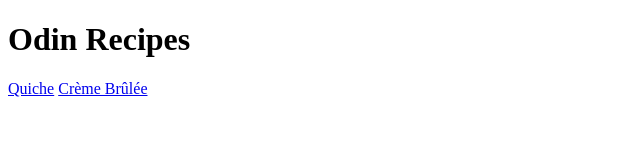
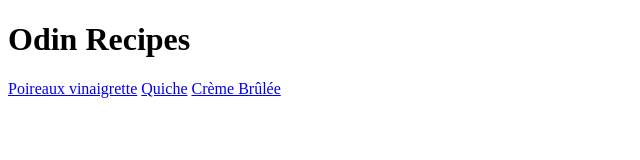
Before and after one commit to yanisdfx/odin-recipes, a plain HTML site: page index.html in a window 1280 px wide. Shown: the whole page, without its empty margins (0-640 px from the left). Drawn offline with Linux system fonts and the light colour scheme.

Commit message:
Add new recipe 'Poireaux vinaigrette' to homepage

```diff
--- a/index.html
+++ b/index.html
@@ -7,6 +7,7 @@
 </head>
 <body>
    <h1>Odin Recipes</h1>
+   <a href="recipes/poireauvinaigrette.html">Poireaux vinaigrette</a>
    <a href="recipes/quiche.html">Quiche</a>
    <a href="recipes/cremebrulee.html">Crème Brûlée</a>
 </body>
```
